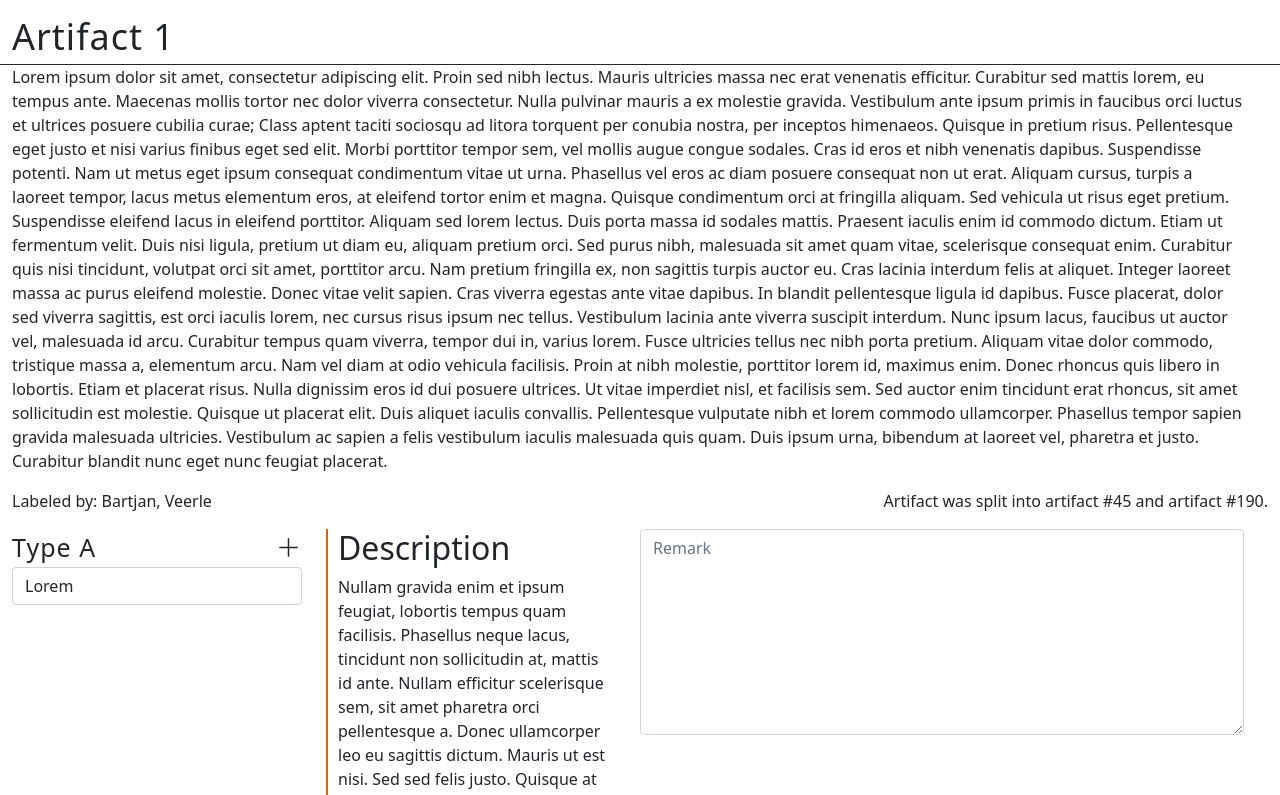
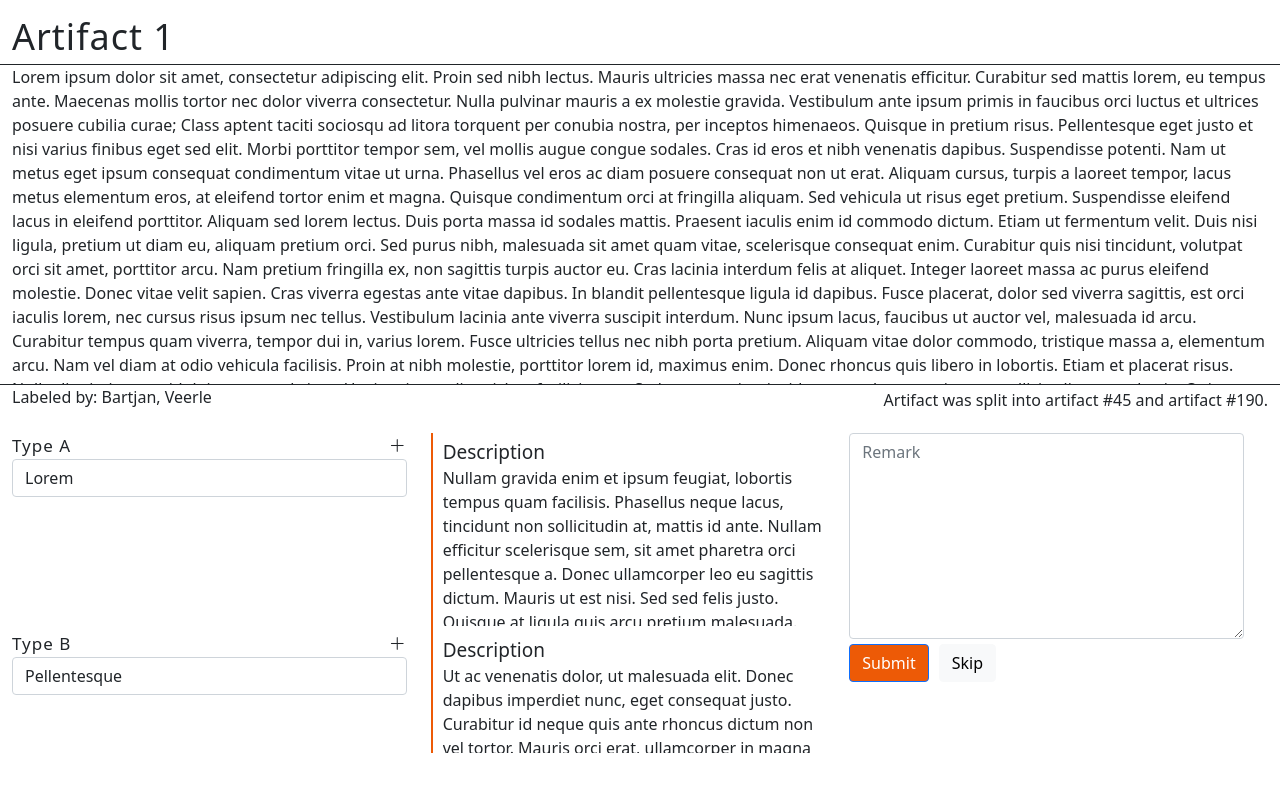
Before and after one commit to muctadir/lama, an Angular app in the folder frontend/: page /labelling-page in a window 1280 px wide. Shown: the top 795 px of the page. Built offline with nearby package versions, Linux system fonts and the light colour scheme.

Commit message:
layout fix

```diff
--- a/frontend/src/app/home-page/home-page.component.html
+++ b/frontend/src/app/home-page/home-page.component.html
@@ -24,7 +24,7 @@
 <!-- Show all projects in divisions -->
 <div class="allProjects">
     <div class='projectParagraph' *ngFor="let project of projects">
-        <div class="conainer">
+        <div class="container">
             <div class="row align-items-center">
                 <div class="col" id="projectNameColumn">
                     <!-- Shows project name, artifact progress bar, and number of users -->
--- a/frontend/src/app/labelling-page/labelling-page.component.html
+++ b/frontend/src/app/labelling-page/labelling-page.component.html
@@ -1,35 +1,46 @@
-<div class="container-fluid min-vh-100 d-flex flex-column">
+<!-- big container -->
+<div class="container-fluid min-vh-100 d-flex flex-column" id="body">
+    <!-- contains the page title and little buttons -->
     <div class="row" id="pageTitle">
+        <!-- title name -->
         <div id="artifactId" class="col-10">
             Artifact {{ artifactId }}
         </div>
+        <!-- the top buttons -->
         <div  *ngIf="hightlightedText != null " class="col-2">
             <div id="artifactButtons">
-                <i (click)="notImplemented()" class="bi bi-scissors"></i><i (click)="notImplemented()" class="bi bi-brush"></i>
+                <!-- calling split and highlight  -->
+                <i (click)="splitArtifact()" class="bi bi-scissors"></i><i (click)="highlightArtifact()" class="bi bi-brush"></i>
             </div>
         </div>
     </div>
     <div class = "row" >
-        <div class = "row" id="artifactContainer">
+        <!-- container for artifact itself -->
+        <div class = "artifactContainer" id="artifactContainer">
             <p (mouseup)="selectedText()" (mousedown)="selectedText()">{{ artifact }}</p>
         </div>
 
+        <!-- who it is labelled by -->
         <div class="col-6">
             <div>
                 Labeled by: <span *ngFor="let labeler of labelers; let last = last">{{ labeler }}<span *ngIf="!last">, </span></span>
             </div>
         </div>
 
-        <div class="col-6">
+        <!-- previous artifacts that it was split from, if any -->
+        <div class="col-6" id="names">
             <p class="float-end">
                 Artifact was split into artifact #45 and artifact #190.
             </p>
         </div>
 
+        <!-- lower part of page  -->
         <div class="row">
-            <div class="col-6">
+            <!-- left side its a bit wider so i did sm8-->
+            <div class="col-sm-8" id="labelThing">
                 <div *ngFor="let labelType of labelTypes">
                     <div class="row">
+                        <!-- left part of this for the label itself -->
                         <div class="col-6">
                             <div class = "labelTypeTitle">
                                 <span>{{ labelType.labelTypeName }}</span> <span (click)="notImplemented()" class="float-end"><i class="bi bi-plus-lg"></i></span>
@@ -40,26 +51,31 @@
                                 </select>
                             </div>
                         </div>
+                        <!-- right part of this for the label descriptions -->
                         <div class="col-6" >
                             <div class = "labelTypeDescription">
-                                <h2>Description</h2>
-                                <p>{{ labelType.labelTypeDescription }}</p>
+                                <div class="descriptionTitle">
+                                    <p>Description</p>
+                                </div>
+                                <div class="descriptionText">
+                                    <p>{{ labelType.labelTypeDescription }}</p>
+                                </div>
                             </div>
                         </div>
                     </div>
                 </div>
             </div>
 
-            <div class="col-6 ">
+            <!-- right part for remarks followed by little buttons -->
+            <div class="col-sm-4 ">
                 <div class="form-group">
-                    <textarea class="form-control" rows="8" placeholder="Remark"></textarea>
+                    <textarea class="form-control" rows="8" placeholder="Remark" id="remark"></textarea>
                 </div>
-            </div>
-        </div>
-        <div class="row ">
-            <div class="form-group">
-                <button class="btn btn-light float-end" (click)="notImplemented()" style="margin-left:10px;">Skip</button>
-                <button class="btn btn-primary float-end" (click)="notImplemented()" >Submit</button>
+                <!-- both bottom buttons -->
+                <div class="form-group" id="butt">
+                    <button class="btn btn-light float-end" (click)="notImplemented()" style="margin-left:10px;">Skip</button>
+                    <button class="btn btn-primary float-end" (click)="notImplemented()" >Submit</button>
+                </div>
             </div>
         </div>
     </div>
--- a/frontend/src/app/labelling-page/labelling-page.component.scss
+++ b/frontend/src/app/labelling-page/labelling-page.component.scss
@@ -11,23 +11,85 @@
 #artifactButtons {
     text-align: right;
 }
-#artifactButtons i {
-    border: 2px solid #ed5a06;
-    border-radius: 5px;
-}
+
 
 .labelTypeTitle {
-    font-size: 25px;
+    font-size: 17px;
     letter-spacing: 1px;
 }
 
+.descriptionTitle{
+    font-size: 19px;
+    padding-bottom: 2px;
+    height: 28px;
+}
+.descriptionText{
+    max-height: 20vh;
+    font-size: 16px;
+    overflow-y: scroll;
+}
+
 .artifactContainer {
+    max-height: 30vh;
     border-bottom: 1px;
     border-bottom-style: solid;
 }
+
+div.artifactContainer{
+    //margin: 4px 120px 4px 4px;
+    padding-bottom: 4px;
+    min-height: 40vh;
+    overflow-y: scroll;
+}
+
+#names{
+    padding-top: 3px;
+    padding-bottom: 5px;
+}
+
+
+// Scrollbar
+::-webkit-scrollbar {
+    width: 10px;
+}
+// Scrollbar background
+::-webkit-scrollbar-track {
+    background: #f1f1f1;
+    border-radius: 10px;
+}
+// Scrollbar scroller
+::-webkit-scrollbar-thumb {
+    background: #38474e;
+    border-radius: 10px;
+}
+
 
 /*TODO: For some reason the variable defined in the root stylesheet is not working*/
 .labelTypeDescription {
     border-left: 2px solid #ed5a06;
     padding-left: 10px;
+    padding-bottom: 5px;
+    padding-top: 5px;
 }
+
+#labelThing{
+    overflow-y: scroll;
+    max-height: 40vh;
+}
+
+#body{
+    margin: 0;
+     height: 100%;
+    overflow: hidden;
+}
+
+#remark{
+    max-height: 29vh;
+}
+
+#butt{
+    margin-top: 5px;
+    float: right;
+    float: bottom;
+    position: fixed;
+}
--- a/frontend/src/app/labelling-page/labelling-page.component.ts
+++ b/frontend/src/app/labelling-page/labelling-page.component.ts
@@ -5,6 +5,7 @@ type labelType = {
   labelTypeDescription: String,
   labels: Array<String>
 }
+
 
 @Component({
   selector: 'app-labelling-page',
@@ -35,7 +36,15 @@ export class LabellingPageComponent implements OnInit {
   }
 
   selectedText() {
-    this.hightlightedText = document.getSelection();
+    this.hightlightedText = document.getSelection()
+  }
+
+  splitArtifact(){
+    alert("Wowee, its a split");
+  }
+
+  highlightArtifact(){
+    alert("Gee wizz, you did a highlight");
   }
 
   constructor() { }
```
